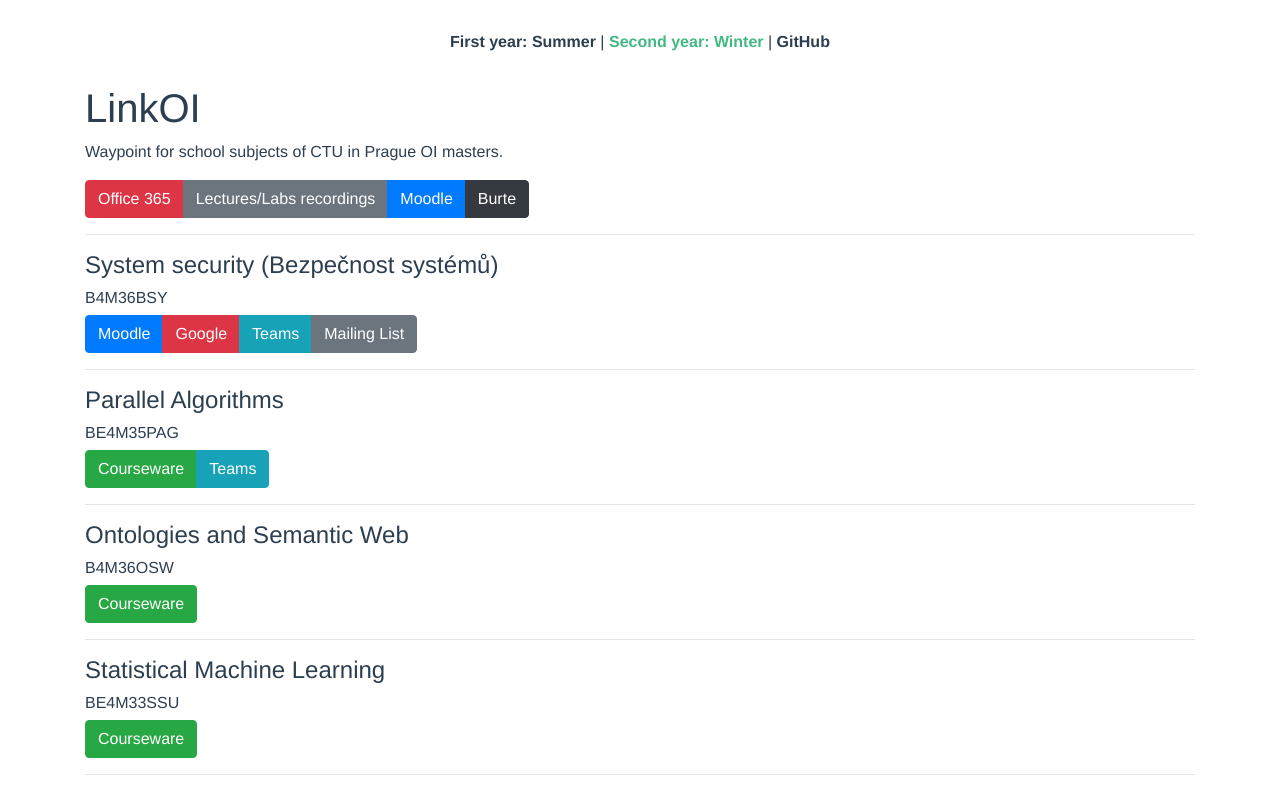
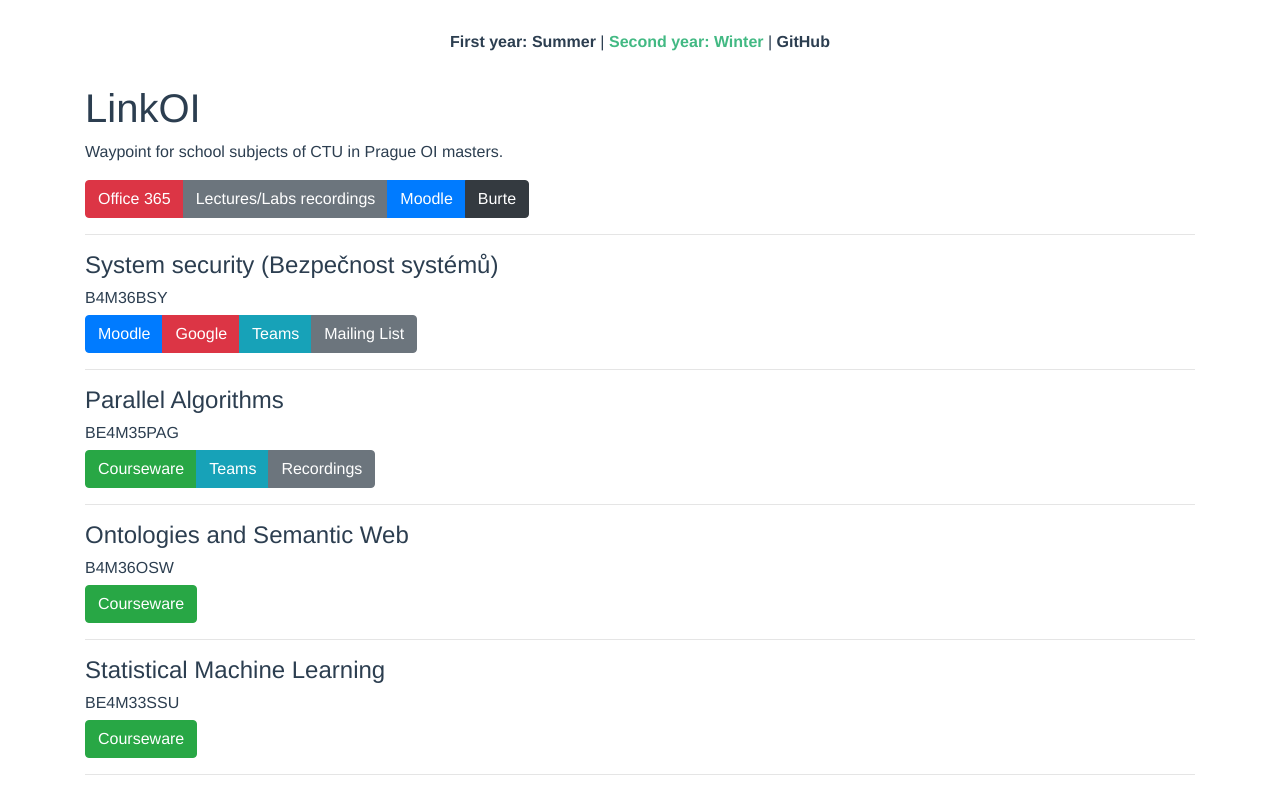
Before and after one commit to skalahonza/linkoi, a Vue app: page /#/second/winter in a window 1280 px wide. Shown: the top 793 px of the page. Built offline with nearby package versions, Linux system fonts and the light colour scheme.

Commit message:
Add PAG recordings.

```diff
--- a/src/views/second/Winter.vue
+++ b/src/views/second/Winter.vue
@@ -1,12 +1,8 @@
 <template>
   <div class="home">
-    <div
-      v-for="subject in subjects"
-      :key="subject.code"
-      style="border: none"
-    >
-      <h4>{{subject.name}}</h4>
-      <h6>{{subject.code}}</h6>
+    <div v-for="subject in subjects" :key="subject.code" style="border: none">
+      <h4>{{ subject.name }}</h4>
+      <h6>{{ subject.code }}</h6>
       <b-button-group>
         <b-button
           v-for="link in subject.links"
@@ -87,9 +83,14 @@ export default Vue.extend({
               address:
                 "https://teams.microsoft.com/l/channel/19%3a2b18107c58c4420981843d8c216480a6%40thread.tacv2/General?groupId=f11be53f-9eb4-496f-a17f-b694440d33ac&tenantId=f345c406-5268-43b0-b19f-5862fa6833f8",
             },
+            {
+              name: "Recordings",
+              address:
+                "https://web.microsoftstream.com/group/f11be53f-9eb4-496f-a17f-b694440d33ac",
+            },
           ],
         },
-                {
+        {
           name: "Ontologies and Semantic Web",
           code: "B4M36OSW",
           links: [
```
